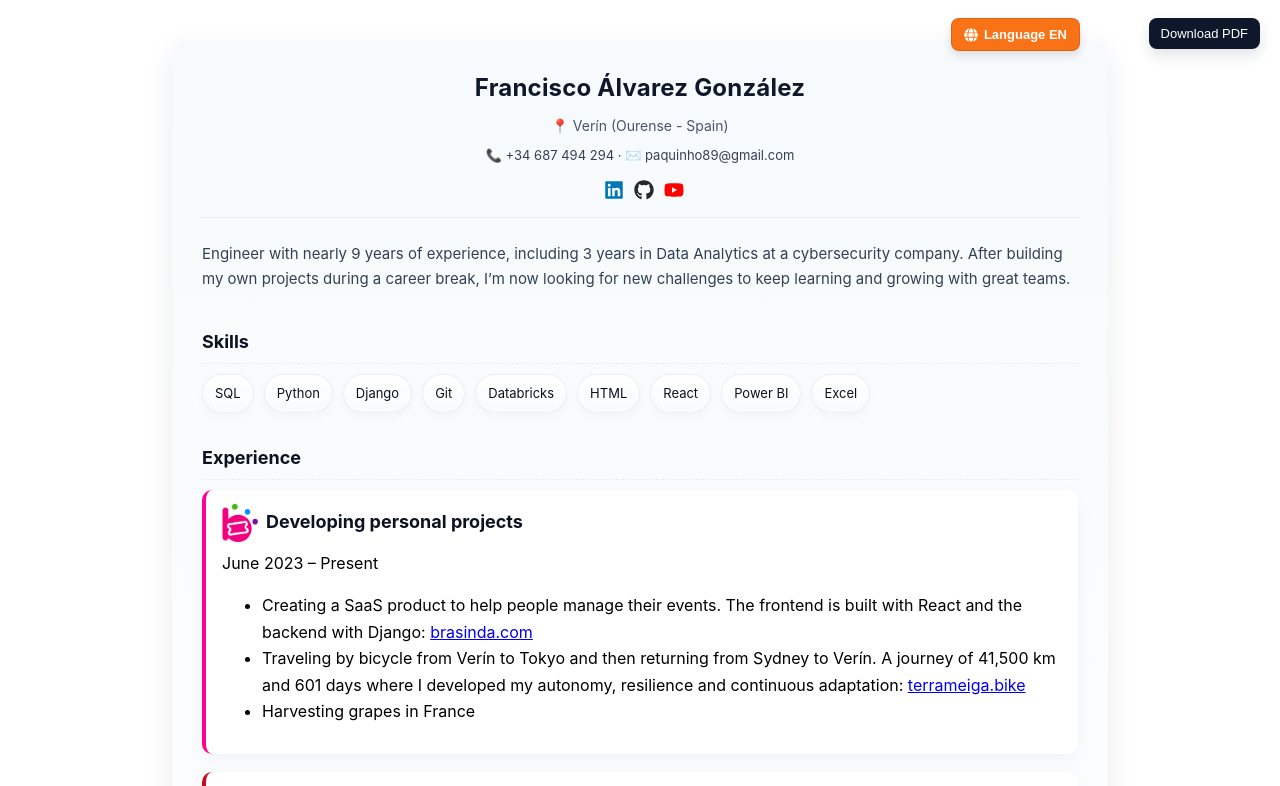
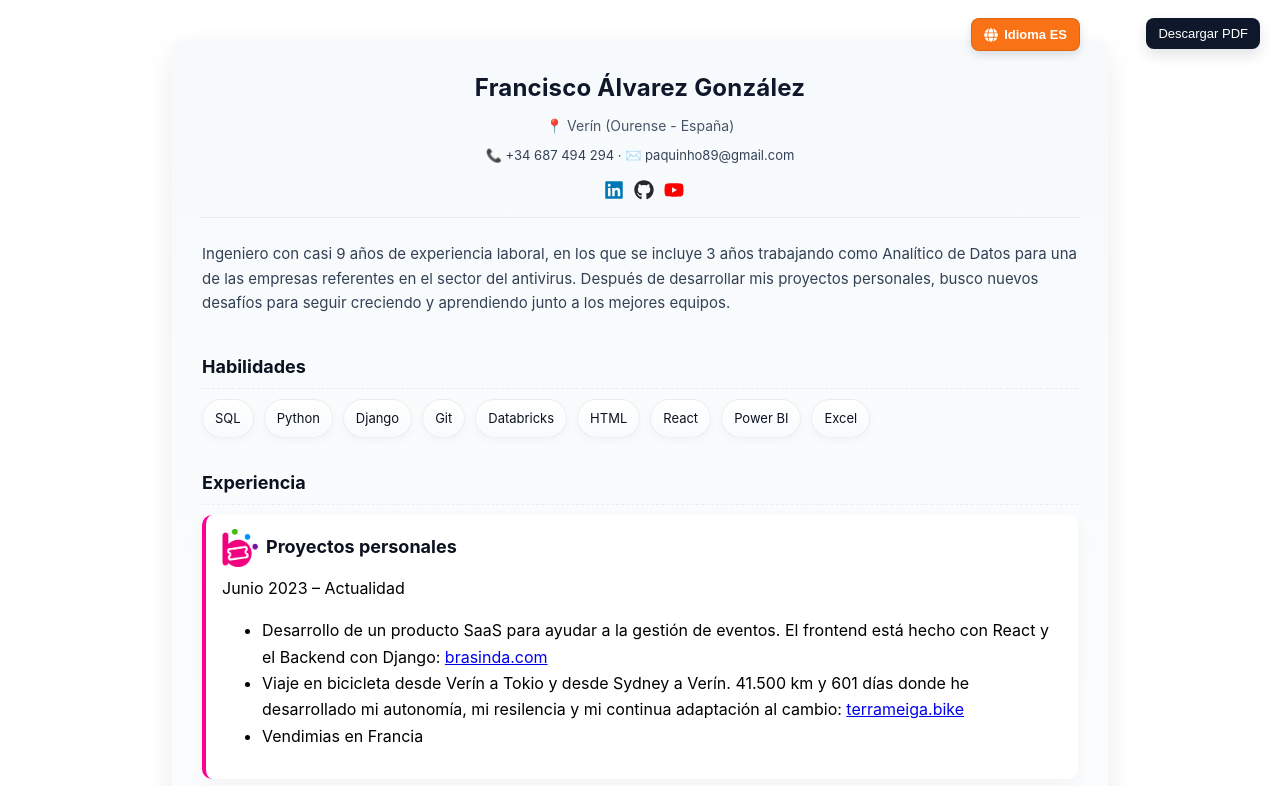
Before and after one commit to paquinho89/cv, a React (Create React App) app: page / in a window 1280 px wide. Shown: the top 786 px of the page. Built offline with nearby package versions, Linux system fonts and the light colour scheme.

Commit message:
es_language_1

```diff
--- a/src/App.js
+++ b/src/App.js
@@ -301,7 +301,7 @@ export default App;
 /* ===================== */
 
 function CV() {
-  const [lang, setLang] = useState("en");
+  const [lang, setLang] = useState("es");
   function exportToPDF() {
     // Caminho relativo SEMPRE funciona em localhost e produção
     let pdfPath = '/CV_Francisco_Alvarez.pdf';
@@ -331,7 +331,7 @@ function CV() {
         onClick={() => setLang(lang === "es" ? "en" : "es")}
         style={{
           ...styles.language_button,
-          backgroundColor: lang === "es" ? "#1E4DB7" : "#F97316",
+          backgroundColor: lang === "en" ? "#1E4DB7" : "#F97316",
         }}
         title="Change language"
       >
```
